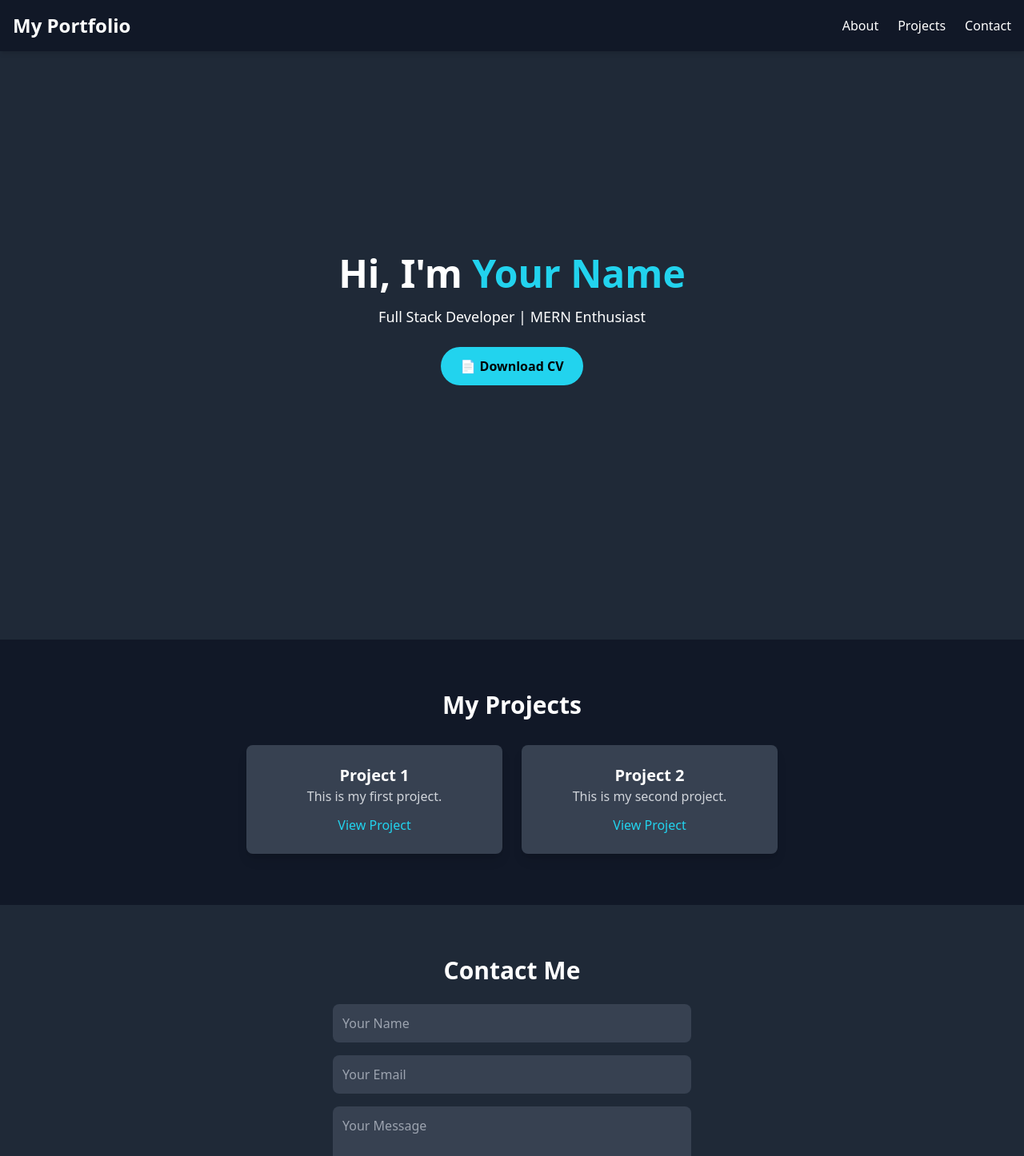
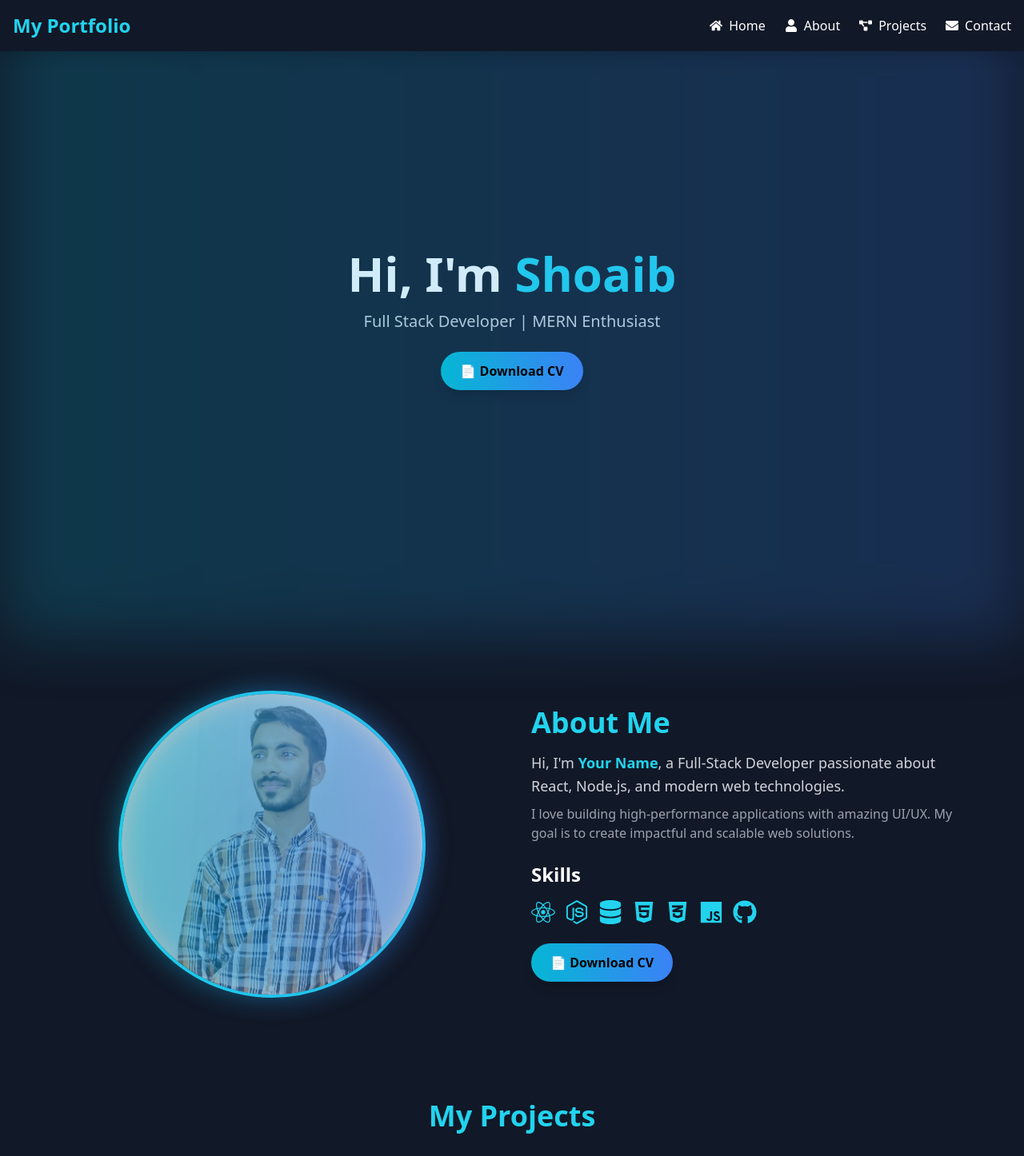
Before and after one commit to Shoaibali12/portfolio-client, a React (Vite) app: page / in a window 1280 px wide. Shown: the top 1446 px of the page at 80% size. Built offline with nearby package versions, Linux system fonts and the light colour scheme.

Commit message:
resoponsive

```diff
--- a/package.json
+++ b/package.json
@@ -11,7 +11,8 @@
   },
   "dependencies": {
     "react": "^19.0.0",
-    "react-dom": "^19.0.0"
+    "react-dom": "^19.0.0",
+    "react-icons": "^5.5.0"
   },
   "devDependencies": {
     "@eslint/js": "^9.21.0",
--- a/src/App.jsx
+++ b/src/App.jsx
@@ -3,6 +3,7 @@ import Navbar from "./components/Navbar";
 import Hero from "./components/Hero";
 import Projects from "./components/Project";
 import Contact from "./components/Contact";
+import About from "./components/About";
 
 function App() {
   const [darkMode, setDarkMode] = useState(false);
@@ -21,6 +22,7 @@ function App() {
       </button>
       <Navbar />
       <Hero />
+      <About />
       <Projects />
       <Contact />
     </div>
--- /dev/null
+++ b/src/components/About.jsx
@@ -0,0 +1,71 @@
+import React from "react";
+import aboutImg from "../images/about-me.jpg";
+import {
+  FaReact,
+  FaNodeJs,
+  FaDatabase,
+  FaHtml5,
+  FaCss3Alt,
+  FaJs,
+  FaGithub,
+} from "react-icons/fa";
+const About = () => {
+  return (
+    <section id="about" className="py-16 bg-gray-900 text-white px-6">
+      <div className="max-w-6xl mx-auto flex flex-col md:flex-row items-center gap-12">
+        {/* Left Side - Image */}
+        <div className="relative w-full md:w-1/2 flex justify-center">
+          <div className="relative w-72 h-72 md:w-96 md:h-96">
+            <div className="absolute inset-0 bg-gradient-to-r from-cyan-500 to-blue-500 rounded-full blur-lg opacity-50"></div>
+            <img
+              src={aboutImg}
+              alt="About Me"
+              className="w-full h-full object-cover rounded-full border-4 border-cyan-400 shadow-lg"
+            />
+          </div>
+        </div>
+
+        {/* Right Side - Text */}
+        <div className="w-full md:w-1/2 text-center md:text-left">
+          <h2 className="text-4xl font-extrabold text-cyan-400">About Me</h2>
+          <p className="mt-4 text-lg text-gray-300 leading-relaxed">
+            Hi, I'm{" "}
+            <span className="text-cyan-400 font-semibold">Your Name</span>, a
+            Full-Stack Developer passionate about React, Node.js, and modern web
+            technologies.
+          </p>
+
+          <p className="mt-2 text-gray-400">
+            I love building high-performance applications with amazing UI/UX. My
+            goal is to create impactful and scalable web solutions.
+          </p>
+
+          {/* Skills Section with Icons */}
+          <div className="mt-6">
+            <h3 className="text-2xl font-semibold">Skills</h3>
+            <div className="flex flex-wrap justify-center md:justify-start gap-3 mt-4 text-3xl text-cyan-400">
+              <FaReact className="hover:text-blue-400 transition duration-300" />
+              <FaNodeJs className="hover:text-green-500 transition duration-300" />
+              <FaDatabase className="hover:text-yellow-400 transition duration-300" />
+              <FaHtml5 className="hover:text-orange-500 transition duration-300" />
+              <FaCss3Alt className="hover:text-blue-500 transition duration-300" />
+              <FaJs className="hover:text-yellow-500 transition duration-300" />
+              <FaGithub className="hover:text-white transition duration-300" />
+            </div>
+          </div>
+
+          {/* Button with Animation */}
+          <a
+            href="/Resume.pdf"
+            download
+            className="mt-6 inline-block bg-gradient-to-r from-cyan-500 to-blue-500 px-6 py-3 rounded-full text-black font-semibold hover:scale-105 transform transition duration-300 shadow-lg"
+          >
+            📄 Download CV
+          </a>
+        </div>
+      </div>
+    </section>
+  );
+};
+
+export default About;
--- a/src/components/Contact.jsx
+++ b/src/components/Contact.jsx
@@ -1,23 +1,20 @@
-import React, { useState } from "react";
+import React from "react";
 
 const Contact = () => {
-  const [formData, setFormData] = useState({
-    name: "",
-    email: "",
-    message: "",
-  });
+  return (
+    <section
+      id="contact"
+      className="py-16 bg-gray-900 text-white text-center px-6"
+    >
+      <h2 className="text-4xl font-bold text-cyan-400">Get In Touch</h2>
+      <p className="mt-2 text-gray-300">
+        Feel free to reach out for collaborations or inquiries!
+      </p>
 
-  const handleChange = (e) => {
-    setFormData({ ...formData, [e.target.name]: e.target.value });
-  };
-
-  return (
-    <section id="contact" className="py-16 bg-gray-800 text-white text-center">
-      <h2 className="text-3xl font-bold">Contact Me</h2>
       <form
         action="https://formspree.io/f/YOUR_FORMSPREE_ID"
         method="POST"
-        className="mt-6 space-y-4 max-w-md mx-auto"
+        className="mt-6 bg-gray-800 bg-opacity-50 backdrop-blur-lg p-6 rounded-lg shadow-lg max-w-md mx-auto"
       >
         <input
           type="text"
@@ -25,26 +22,23 @@ const Contact = () => {
           placeholder="Your Name"
           required
           className="w-full p-3 bg-gray-700 rounded-lg text-white focus:ring-2 focus:ring-cyan-400"
-          onChange={handleChange}
         />
         <input
           type="email"
           name="email"
           placeholder="Your Email"
           required
-          className="w-full p-3 bg-gray-700 rounded-lg text-white focus:ring-2 focus:ring-cyan-400"
-          onChange={handleChange}
+          className="w-full p-3 bg-gray-700 rounded-lg text-white focus:ring-2 focus:ring-cyan-400 mt-4"
         />
         <textarea
           name="message"
           placeholder="Your Message"
           required
-          className="w-full p-3 bg-gray-700 rounded-lg text-white focus:ring-2 focus:ring-cyan-400"
-          onChange={handleChange}
+          className="w-full p-3 bg-gray-700 rounded-lg text-white focus:ring-2 focus:ring-cyan-400 mt-4"
         />
         <button
           type="submit"
-          className="bg-cyan-400 px-6 py-3 rounded-lg text-black font-semibold hover:bg-cyan-300 transition"
+          className="w-full bg-gradient-to-r from-cyan-500 to-blue-500 px-6 py-3 rounded-lg text-black font-semibold hover:scale-105 transition duration-300 mt-4 shadow-lg"
         >
           Send Message
         </button>
--- a/src/components/Hero.jsx
+++ b/src/components/Hero.jsx
@@ -2,15 +2,23 @@ import React from "react";
 
 const Hero = () => {
   return (
-    <section className="h-screen flex flex-col justify-center items-center bg-gray-800 text-white text-center">
-      <h1 className="text-5xl font-bold">
-        Hi, I'm <span className="text-cyan-400">Your Name</span>
+    <section
+      id="home"
+      className="h-screen flex flex-col justify-center items-center text-center bg-gray-900 text-white px-6 relative"
+    >
+      <div className="absolute inset-0 bg-gradient-to-r from-cyan-500 to-blue-500 opacity-20 blur-2xl"></div>
+
+      <h1 className="text-5xl md:text-6xl font-extrabold">
+        Hi, I'm <span className="text-cyan-400">Shoaib</span>
       </h1>
-      <p className="mt-4 text-lg">Full Stack Developer | MERN Enthusiast</p>
+      <p className="mt-4 text-lg md:text-xl text-gray-300">
+        Full Stack Developer | MERN Enthusiast
+      </p>
+
       <a
         href="/Resume.pdf"
         download
-        className="mt-6 bg-cyan-400 px-6 py-3 rounded-full text-black font-semibold hover:bg-cyan-300 transition"
+        className="mt-6 bg-gradient-to-r from-cyan-500 to-blue-500 px-6 py-3 rounded-full text-black font-semibold hover:scale-105 transition transform duration-300 shadow-lg"
       >
         📄 Download CV
       </a>
--- a/src/components/Navbar.jsx
+++ b/src/components/Navbar.jsx
@@ -1,28 +1,70 @@
-import React from "react";
+import React, { useState } from "react";
+
+import {
+  FaBars,
+  FaTimes,
+  FaHome,
+  FaUser,
+  FaProjectDiagram,
+  FaEnvelope,
+} from "react-icons/fa";
 
 const Navbar = () => {
+  const [menuOpen, setMenuOpen] = useState(false);
+  // Menu items with icons
+  const menuItems = [
+    { name: "Home", href: "#home", icon: <FaHome /> },
+    { name: "About", href: "#about", icon: <FaUser /> },
+    { name: "Projects", href: "#projects", icon: <FaProjectDiagram /> },
+    { name: "Contact", href: "#contact", icon: <FaEnvelope /> },
+  ];
+
   return (
-    <nav className="bg-gray-900 text-white p-4 fixed w-full shadow-md">
+    <nav className="bg-gray-900 text-white p-4 fixed w-full shadow-lg z-50">
       <div className="container mx-auto flex justify-between items-center">
-        <h1 className="text-2xl font-bold">My Portfolio</h1>
-        <ul className="flex space-x-6">
-          <li>
-            <a href="#about" className="hover:text-cyan-400">
-              About
+        <h1 className="text-2xl font-extrabold text-cyan-400">My Portfolio</h1>
+
+        {/* Desktop Menu */}
+        <ul className="hidden md:flex space-x-6">
+          {menuItems.map((item) => (
+            <li key={item.name}>
+              <a
+                href={item.href}
+                className="flex items-center gap-2 hover:text-cyan-400 transition duration-300"
+              >
+                {item.icon} {item.name}
+              </a>
+            </li>
+          ))}
+        </ul>
+
+        {/* Mobile Menu Button */}
+        <button
+          onClick={() => setMenuOpen(!menuOpen)}
+          className="md:hidden text-2xl"
+        >
+          {menuOpen ? <FaTimes /> : <FaBars />}
+        </button>
+      </div>
+
+      {/* Mobile Menu */}
+      <ul
+        className={`md:hidden flex flex-col items-center bg-gray-800 absolute w-full left-0 transition-transform ${
+          menuOpen ? "top-16" : "-top-[300px]"
+        }`}
+      >
+        {menuItems.map((item) => (
+          <li key={item.name} className="py-4">
+            <a
+              href={item.href}
+              onClick={() => setMenuOpen(false)}
+              className="flex items-center gap-2"
+            >
+              {item.icon} {item.name}
             </a>
           </li>
-          <li>
-            <a href="#projects" className="hover:text-cyan-400">
-              Projects
-            </a>
-          </li>
-          <li>
-            <a href="#contact" className="hover:text-cyan-400">
-              Contact
-            </a>
-          </li>
-        </ul>
-      </div>
+        ))}
+      </ul>
     </nav>
   );
 };
--- a/src/components/Project.jsx
+++ b/src/components/Project.jsx
@@ -1,29 +1,34 @@
 import React from "react";
+import { FaExternalLinkAlt } from "react-icons/fa";
 
 const projects = [
-  { title: "Project 1", description: "This is my first project.", link: "#" },
-  { title: "Project 2", description: "This is my second project.", link: "#" },
+  { title: "Project 1", description: "A full-stack MERN app", link: "#" },
+  { title: "Project 2", description: "A modern UI/UX web app", link: "#" },
 ];
 
 const Projects = () => {
   return (
-    <section id="projects" className="py-16 bg-gray-900 text-white text-center">
-      <h2 className="text-3xl font-bold">My Projects</h2>
-      <div className="mt-8 flex flex-wrap justify-center gap-6">
+    <section
+      id="projects"
+      className="py-16 bg-gray-900 text-white text-center px-6"
+    >
+      <h2 className="text-4xl font-extrabold text-cyan-400">My Projects</h2>
+
+      <div className="mt-8 grid grid-cols-1 md:grid-cols-2 lg:grid-cols-3 gap-6 max-w-5xl mx-auto">
         {projects.map((project, index) => (
           <div
             key={index}
-            className="bg-gray-700 p-6 rounded-lg shadow-lg w-80"
+            className="bg-gray-800 p-6 rounded-lg shadow-lg hover:shadow-cyan-400 transition duration-300"
           >
             <h3 className="text-xl font-semibold">{project.title}</h3>
             <p className="text-gray-300">{project.description}</p>
             <a
               href={project.link}
-              className="text-cyan-400 mt-3 inline-block hover:underline"
+              className="text-cyan-400 mt-3 inline-flex items-center gap-2 hover:underline"
               target="_blank"
               rel="noopener noreferrer"
             >
-              View Project
+              View Project <FaExternalLinkAlt />
             </a>
           </div>
         ))}
```
Also changed, not shown: src/images/about-me.jpg (added), 1 other file (tests, documents, lock files or other folders).
